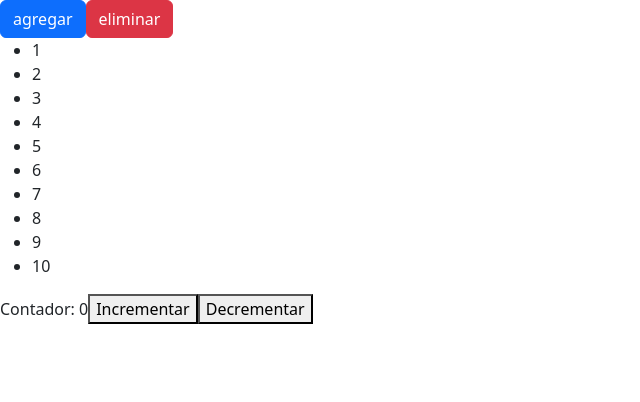
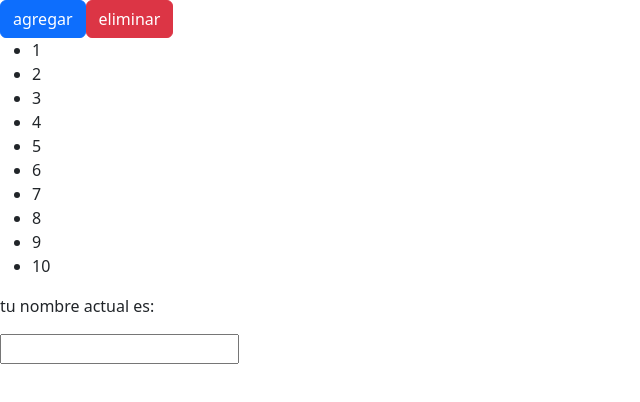
Before and after one commit to BrayanDuque/React-Exercises, a React (Vite) app in the folder exercisesReact/: page / in a window 1280 px wide. Shown: the top 402 px of the page, without its empty margins (0-640 px from the left). Built offline with nearby package versions, Linux system fonts and the light colour scheme.

Commit message:
Utilizando estados en formularios

```diff
--- a/exercisesReact/src/App.jsx
+++ b/exercisesReact/src/App.jsx
@@ -1,23 +1,23 @@
-import React, { useState } from 'react';
-import './App.css';
-import Tarjeta from './Tarjeta/Tarjeta';
-import Lista from './Lista/Lista';
-import Buttons from './Buttons/Buttons';
+import React, { useState } from "react";
+import "./App.css";
+import Tarjeta from "./Tarjeta/Tarjeta";
+import Lista from "./Lista/Lista";
+import Buttons from "./Buttons/Buttons";
 
 function App() {
   // const nombre = 'Brayan Duque ';
-  const [contador, setContador] = useState(0);
+  const [nombre, setNombre] = useState("");
+  function handleNombre(e) {
+    setNombre(e.target.value);
+  }
   return (
     <>
       {/* <h1>{nombre}</h1>
       <Tarjeta titulo={'Este es el titulo children'}/> */}
-      <Buttons/>
-      <p>
-        Contador: {contador}
-        <button onClick={() => setContador(contador + 1)}>Incrementar</button>
-        <button onClick={() => setContador(contador - 1)}>Decrementar</button>
-      </p>
-
+      <Buttons />
+      <p>tu nombre actual es: {nombre}</p>
+      <input type="text" onChange={handleNombre} value={nombre} />
+      <p>{nombre}</p>
     </>
   );
 }
```
